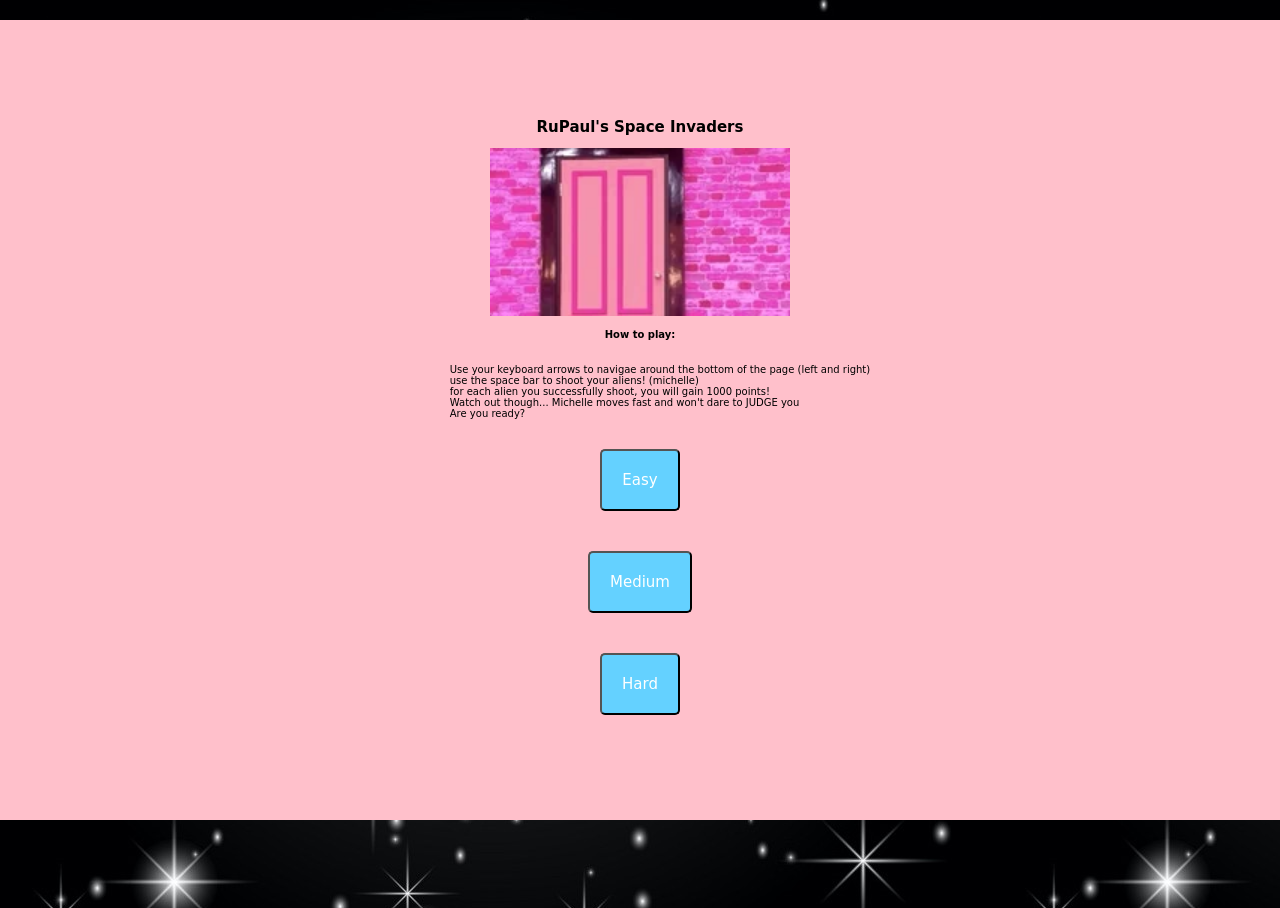
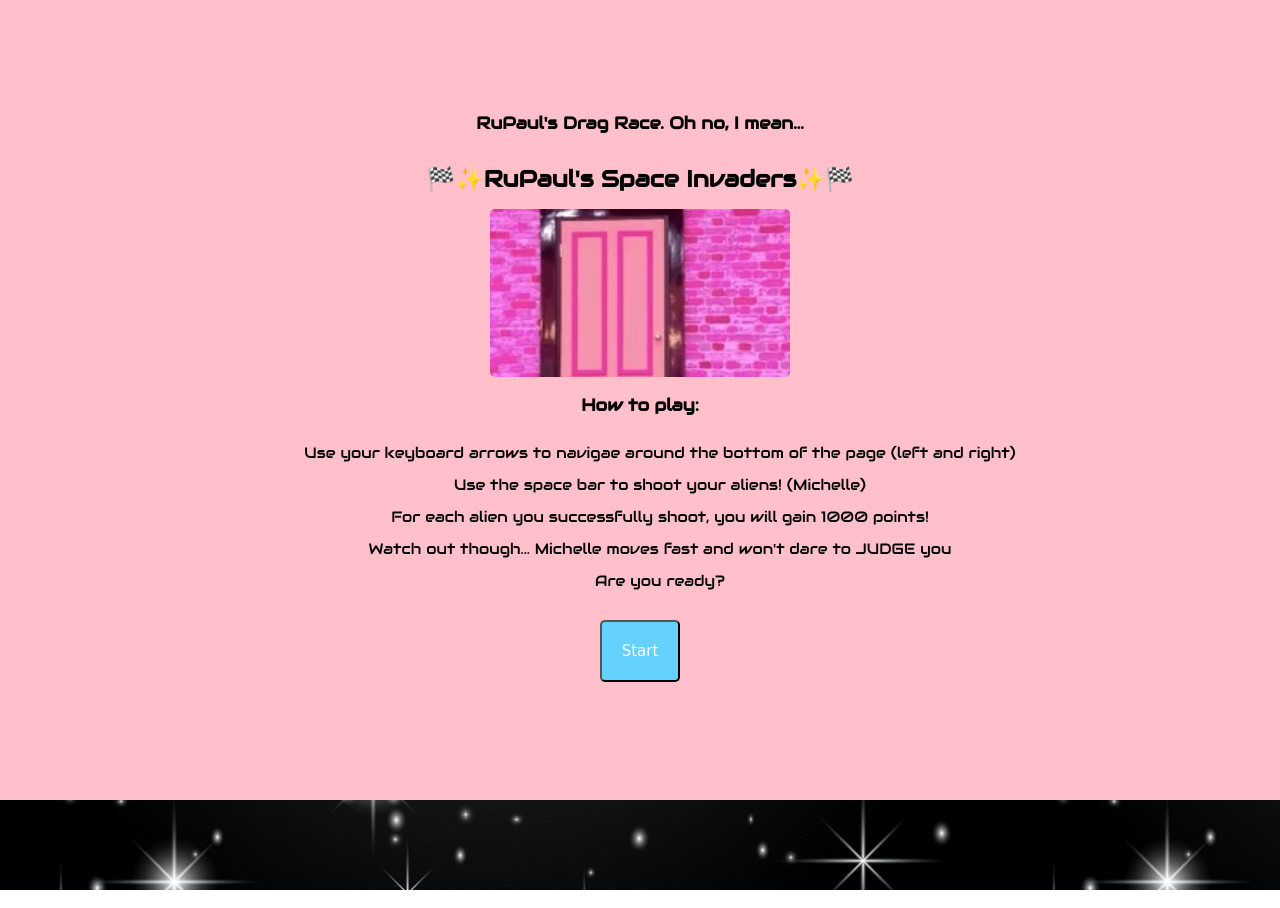
Before and after one commit to NoaFilosof08/SEI-project-1, a plain HTML site: page index.html in a window 1280 px wide. Drawn offline with Linux system fonts and the light colour scheme; a web font is replaced by a local one.

Commit message:
some changes made to html

```diff
--- a/index.html
+++ b/index.html
@@ -3,31 +3,38 @@
   <meta charset="UTF-8">
   <meta name="viewport" content="width=device-width, initial-scale=1.0">
   <title>RuPaul's Space Invaders</title>
-  <link href="https://fonts.googleapis.com/css2?family=Red+Rose&display=swap" rel="stylesheet">
+  <link href="https://fonts.googleapis.com/css2?family=Audiowide&display=swap" rel="stylesheet">
+  <link href="https://fonts.googleapis.com/css2?family=Red+Rose&display=swap"
+  rel="stylesheet">
   <script src="scripts/app.js"></script>
   <link rel="stylesheet" href="styles/main.css">
 </head>
 <body>
   <div class="intro">
-    <h2>RuPaul's Space Invaders</h2>
+    <h2>RuPaul's Drag Race. Oh no, I mean... </h2>
+    <h1>🏁✨RuPaul's Space Invaders✨🏁</h1>
     <img src="assets/hello.img1.webp" alt="introimg" class="hello-img">
-    <h4>How to play:</h4>
+    <h3>How to play:</h3>
     <ul>
       <li>Use your keyboard arrows to navigae around the bottom of the page (left and right)</li>
-      <li>use the space bar to shoot your aliens! (michelle)</li>
-      <li>for each alien you successfully shoot, you will gain 1000 points!</li>
+      <br>
+      <li>Use the space bar to shoot your aliens! (Michelle)</li>
+      <br>
+      <li>For each alien you successfully shoot, you will gain 1000 points!</li>
+      <br>
       <li>Watch out though... Michelle moves fast and won't dare to JUDGE you</li>
+      <br>
       <li>Are you ready?</li>
     </ul>
-    <input type="button" class="startgame" value="Easy">
-    <input type="button" class="startgame" value="Medium">
-    <input type="button" class="startgame" value="Hard">
     <!-- <button class="startgame">Easy</button>
     <button class="startgame">Medium</button>
     <button class="startgame">Hard</button> -->
+    <button class="startgame">Start</button>
+    <!-- <img src="assets/dragracelogo.img3.jpeg" alt="dragracelogo"> -->
   </div>
   <div class="title">
-    <h1>RUPAULS'S DRAG RACE... <br>OH I MEAN, RUPAUL'S SPACE INVADERS</h1>
+    <!-- <img src="assets/dragracelogo.img1.jpeg" alt="dragracelogo"> -->
+    <h1>🏁✨RUPAUL'S SPACE INVADERS✨🏁</h1>
   </div>
   <div class="controls-wrapper">
     <audio id="audio"></audio>
@@ -45,7 +52,8 @@
     <img src="assets/sasheaway.img1.webp" alt="sashayawaygif" class="game-overimg">
     <audio id="audio2"></audio>
     <h3>You managed to score <span class="final-score"> 0 </span> points, but, the game ultimately won 🤷🏼‍♀️</h3>
-    <input type="button" class="play-againbtn" value="Play Again">
+    <!-- <input type="reset" class="play-againbtn" value="Play Again"> -->
+    <!-- <button type="button" class="play-againbtn">Play Again</button> -->
   </div>
   <div id="outro-won">
     <h2>ConDRAGulations, You've won! Queen of the world...</h2>
--- a/scripts/app.js
+++ b/scripts/app.js
@@ -19,7 +19,7 @@
   const outroLostPage = document.querySelector('#outro-lost')
   const outroWonPage = document.querySelector('#outro-won')
   const finalScore = document.querySelector('.final-score')
-  const restart = document.querySelector('.play-againbtn')
+  const restart = document.querySelector('#outro-lost .play-againbtn')
   const cells = []
 
   // * GRID VARIABLES
@@ -60,7 +60,7 @@
   }
 
   function restartGameBtn() {
-    location.reload()
+    console.log('reload pls')
   }
 
   function createGrid() {
--- a/styles/main.css
+++ b/styles/main.css
@@ -5,7 +5,8 @@
 body {
   height: 100vh;
   margin: 0;
-  font-family: 'Red Rose', cursive;
+  /* font-family: 'Red Rose', cursive; */
+  font-family: 'Audiowide', cursive;
   font-size: 10px;
   background-image: url('../assets/sparkle.img4.jpg');
 }
@@ -13,6 +14,8 @@
 .intro {
   position: fixed;
   z-index: 99;
+  top: 0;
+  left: 0;
   width: 100%;
   height: 100%;
   display: flex;
@@ -23,12 +26,28 @@
   opacity: 1;
 }
 
+h1 {
+  font-size: 23px;
+}
+
+h2, h3 {
+  text-align: center;
+  font-weight: bold;
+  font-size: 17px;
+}
+
 ul {
   list-style-type: none;
+  text-align: center;
+}
+
+li {
+  font-size: 15px;
 }
 
 .startgame {
   display: inline;
+  /* flex-direction: row; */
   font-family: 'Red Rose', cursive;
   font-size: 15px;
   font-size: bold;
@@ -42,6 +61,7 @@
 .hello-img {
   width: 300px;
   height: 168px;
+  border-radius: 5px;
 }
 
 .title {
```
Also changed, not shown: assets/dragracelogo.img1.jpeg (added), assets/dragracelogo.img2.jpeg (added), assets/dragracelogo.img3.jpeg (added).
